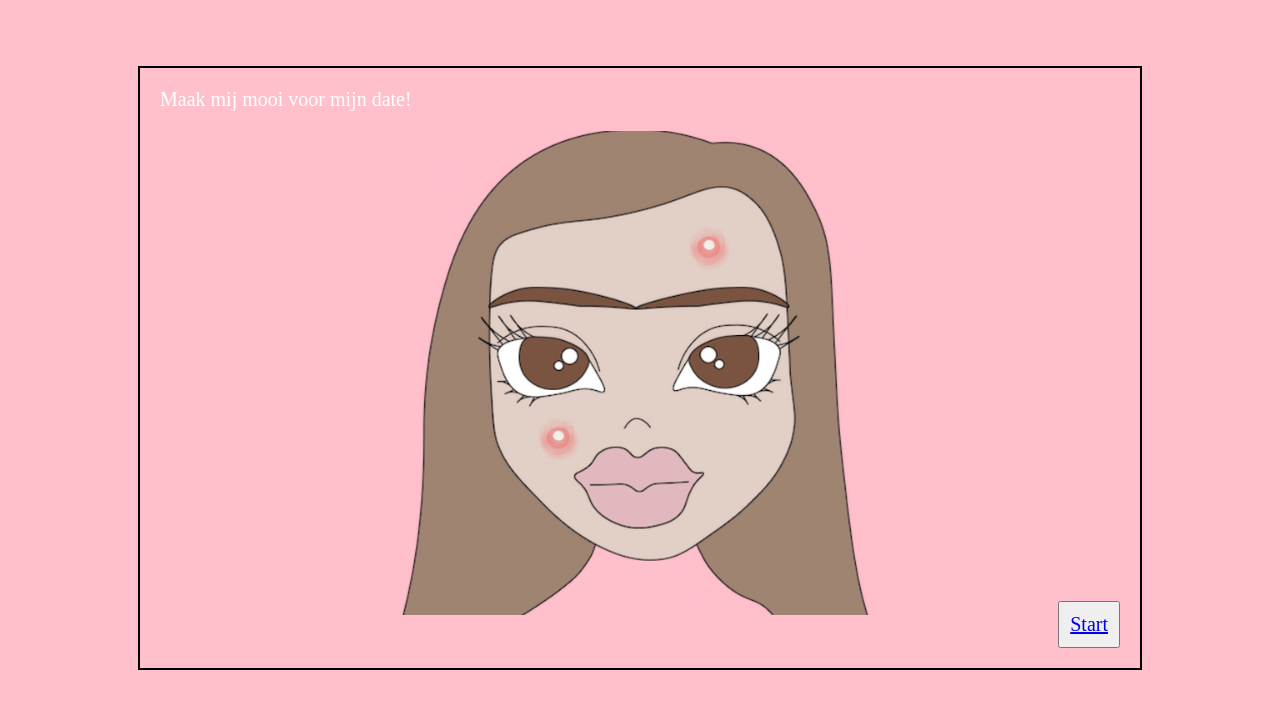
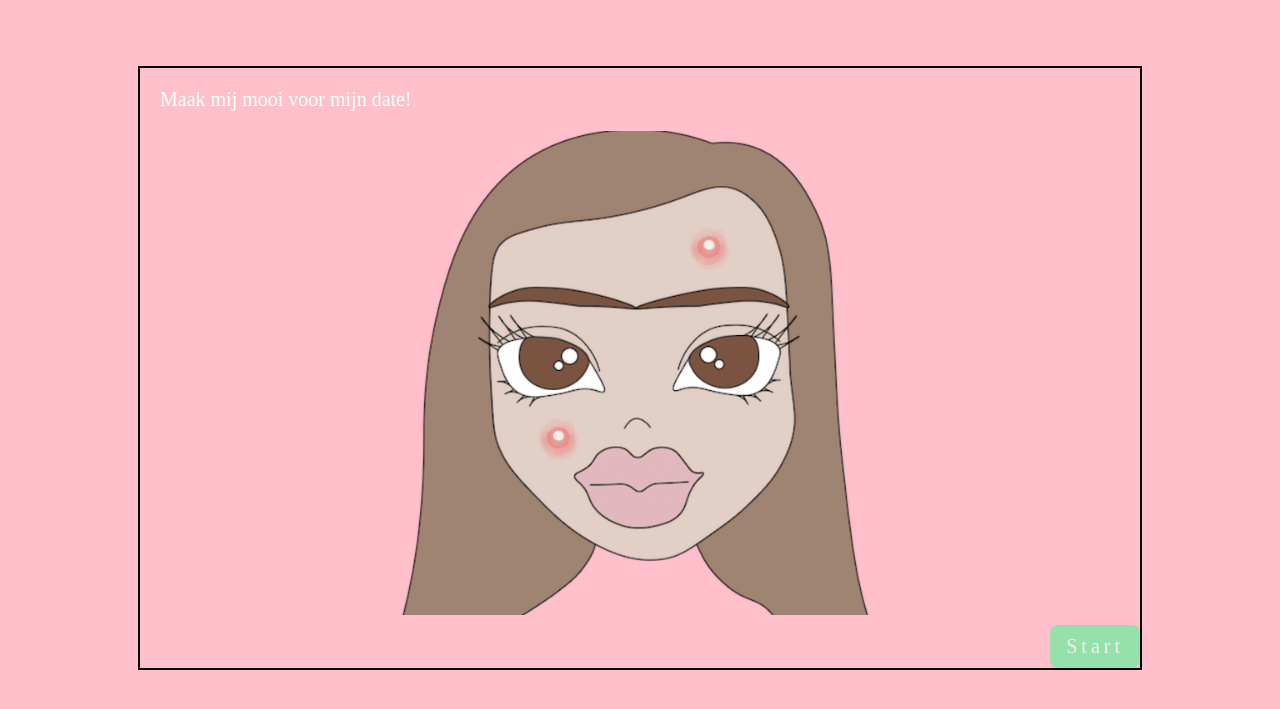
Before and after one commit to Sarahmadi/makeuppop, a plain HTML site: page index.html in a window 1280 px wide. Shown: the part 49-758 px from the top of the page. Drawn offline with Linux system fonts and the light colour scheme.

Commit message:
Add files via upload

```diff
--- a/css/stijl.css
+++ b/css/stijl.css
@@ -23,13 +23,6 @@ header {
 
 p {
     font-size: 15px;
-}
-
-button {
-    position: absolute;
-    bottom: 0px;
-    right: 0px;
-    text-decoration: none;
 }
 
 footer {
@@ -193,14 +186,27 @@ footer {
     width: 50%;
 }
 
-#startbutton {
-    display: block;
-    margin: auto;
-    justify-content: center;
-    text-align: center;
-    padding: 10px;
-    margin: 20px;
-}
+a {
+    padding: .5em .8em;
+    border-radius: .4em ;
+    background: #96e0aa ;
+    color:#eeeeee;
+    text-decoration: none;
+    letter-spacing: 0.2em;
+    font-family: 'Times New Roman', Times, serif;
+    position: absolute;
+    bottom: 0px;
+    right: 0px;
+    text-decoration: none;
+  }
+
+  a:hover {
+    background: #96e0aa;
+  }
+  a:active {
+    color: black;
+    background: white;
+  }
 
 #datemeisje {
     position: absolute;
--- a/index.html
+++ b/index.html
@@ -16,7 +16,7 @@
     <div id='achtergrond'>
         <p id=begintekst>Maak mij mooi voor mijn date!</p>
         <img src="images/start.png" alt="pop" id='popbegin'>
-        <button id=startbutton> <a href="start.html">Start</a></button>
+        <a id=startbutton href="start.html">Start</a>
     </div>
 
     <script src="js/pop.js"></script>
```
Also changed, not shown: date.html (+1 -1 lines), start.html (+1 -1 lines).
